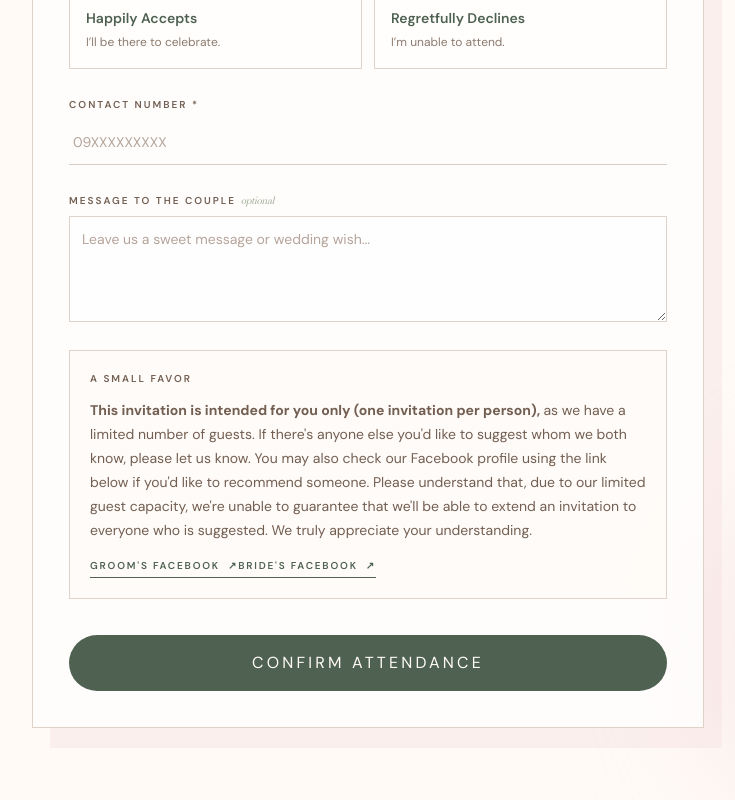
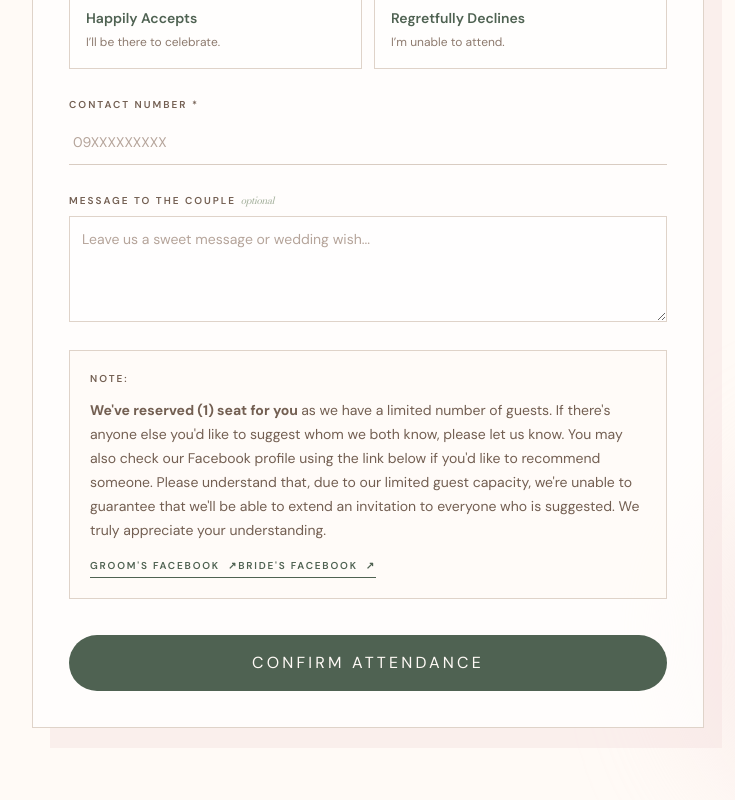
Before and after one commit to RafGaming/wedding-rsvp, a Next.js app: page /rsvp in a window 1280 px wide. Shown: the part 811-1611 px from the top of the page, without its empty margins (272-1007 px from the left). Built offline with nearby package versions, Linux system fonts and the light colour scheme.

Commit message:
Update Note for RSVP

```diff
--- a/app/rsvp/page.tsx
+++ b/app/rsvp/page.tsx
@@ -378,11 +378,11 @@ export default function RSVPPage() {
 
                 <section className="border border-[#dfd3c9] bg-[#fffaf6]/70 p-4 sm:p-5">
                   <p className="text-[10px] font-semibold uppercase tracking-[0.2em] text-[#735f52]">
-                    A small favor
+                    NOTE:
                   </p>
 
                   <p className="mt-3 text-sm leading-6 text-[#735f52]">
-                     <strong>This invitation is intended for you only (one invitation per person), </strong>as we have a limited number of guests.
+                     <strong>We&apos;ve reserved (1) seat for you </strong>as we have a limited number of guests.
                     If there&apos;s anyone else you&apos;d like to suggest whom we both know, please let us know. You may also check our Facebook profile using the link below if you&apos;d like to recommend someone.
                     Please understand that, due to our limited guest capacity, we&apos;re unable to guarantee that we&apos;ll be able to extend an invitation to everyone who is suggested. We truly appreciate your understanding.
                   </p>
```
